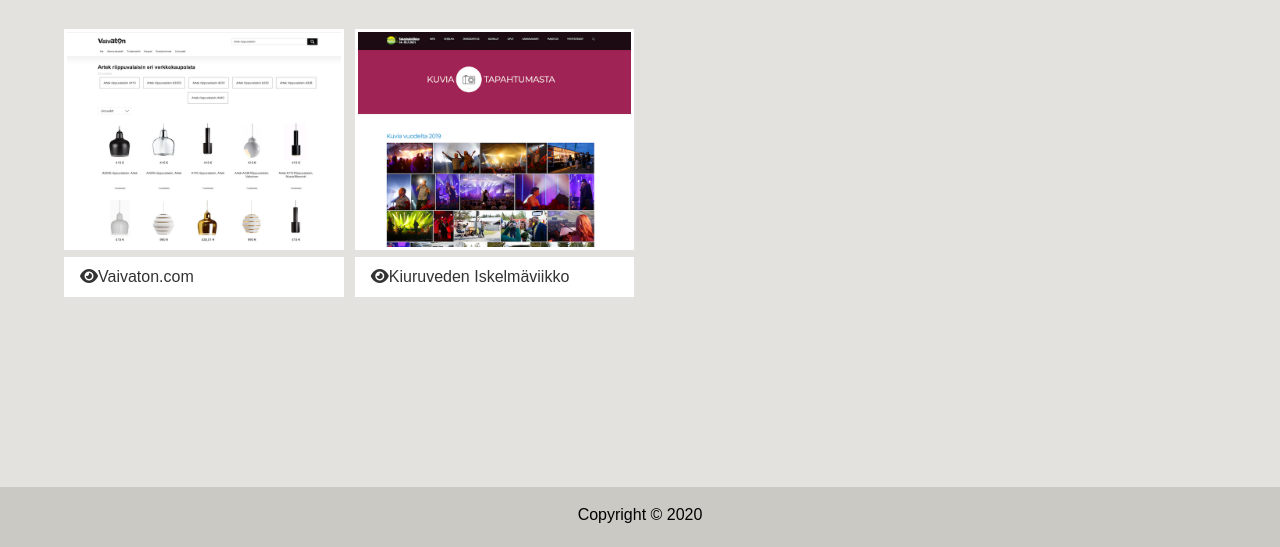
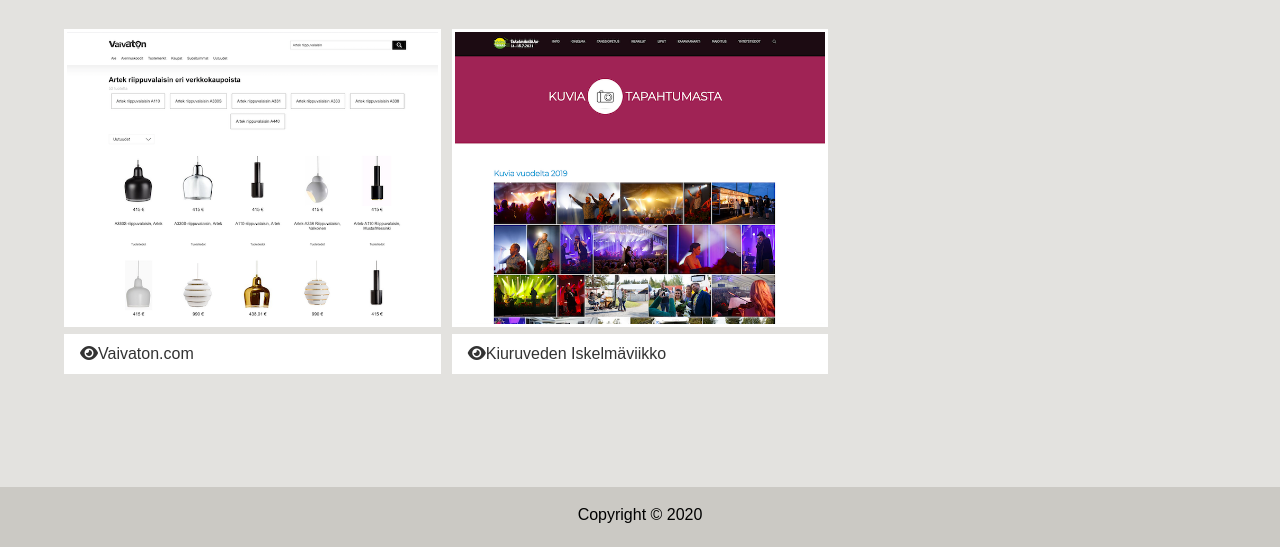
Before and after one commit to skis84/portfolio, a website: page work.html in a window 1280 px wide. Shown: the part 253-800 px from the top of the page. Drawn offline with Linux system fonts and the light colour scheme.

Commit message:
Changed jobs grid for mobile

```diff
--- a/scss/_mobile.scss
+++ b/scss/_mobile.scss
@@ -1,14 +1,14 @@
 // Widescreens
 @include mediaXl {
   .projects {
-    grid-template-columns: repeat(4, 1fr);
+    grid-template-columns: repeat(3, 1fr);
   }
 }
 
 // Desktops & laptops
 @include mediaLg {
   .projects {
-    grid-template-columns: repeat(3, 1fr);
+    grid-template-columns: 1fr;
   }
 }
 
```
Also changed, not shown: dist/css/main.css, main.css.
